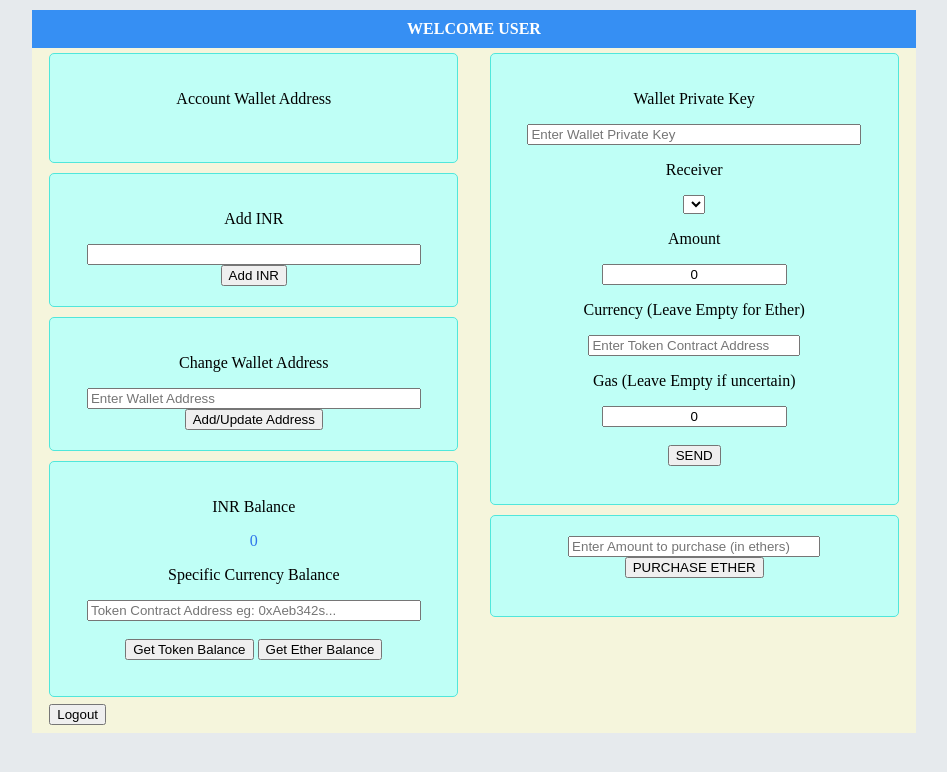
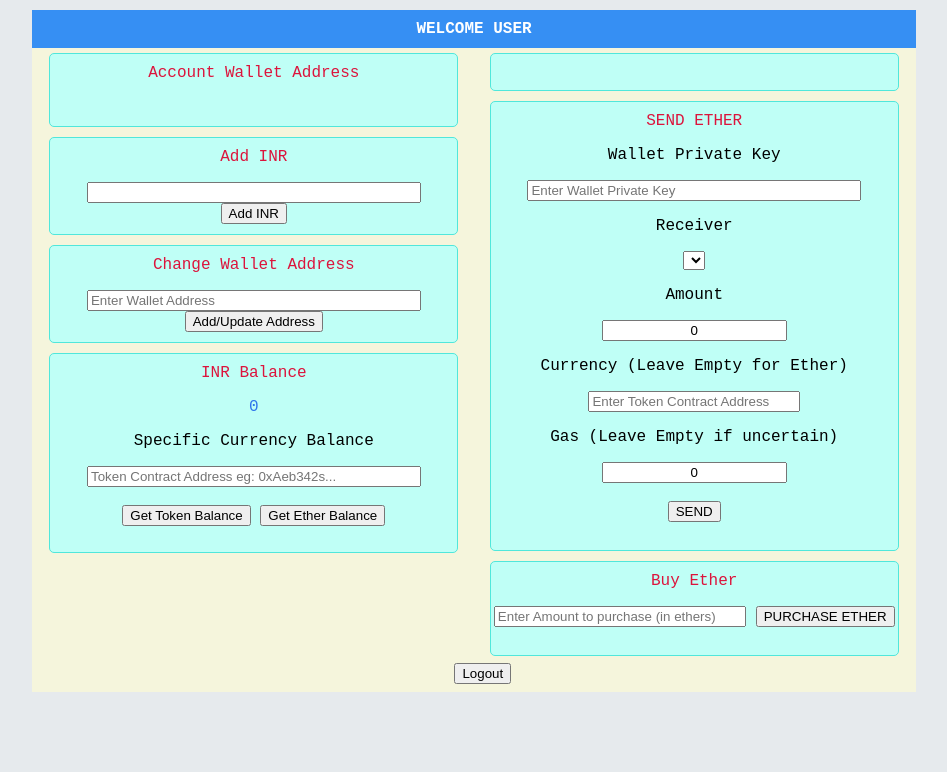
Before and after one commit to Valroque/cryptoApp, a website: page views/index.html in a window 1280 px wide. Shown: the whole page, without its empty margins (166-1113 px from the left). Drawn offline with nearby package versions, Linux system fonts and the light colour scheme; a script that the page names is missing.

Commit message:
Did some css changes and rate window to frontend

```diff
--- a/public/css/admin.css
+++ b/public/css/admin.css
@@ -1,5 +1,6 @@
 body {
   background-color: #E6EAED;
+  font-family: Courier New;
 }
 
 .main {
@@ -7,6 +8,7 @@ body {
   margin: 0px 15%;
   margin-top: 10px;
   background-color: beige;
+  text-align: center;
 }
 
 .main h4 {
@@ -14,12 +16,17 @@ body {
   margin: 0px;
 }
 
+.heading {
+  color: crimson;
+  margin-top: 0px;
+}
+
 .wallet {
   background-color: #BFFFF6;
   float: left;
   width: 46%;
   text-align: center;
-  padding: 20px 0px;
+  padding: 10px 0px;
   margin: 5px 2%;
   border: 1px solid #50E7DB;
   border-radius: 5px;
@@ -39,7 +46,7 @@ body {
   background-color: #BFFFF6;
   width: 46%;
   text-align: center;
-  padding: 20px 0px;
+  padding: 10px 0px;
   border: 1px solid #50E7DB;
   border-radius: 5px;
   margin: 5px 2% 5px 1%;
--- a/public/css/index.css
+++ b/public/css/index.css
@@ -1,5 +1,6 @@
 body {
   background-color: #E6EAED;
+  font-family: Courier New;
 }
 
 .main {
@@ -7,6 +8,7 @@ body {
   margin: 0px 15%;
   margin-top: 10px;
   background-color: beige;
+  text-align: center;
 }
 
 .main h4 {
@@ -14,15 +16,21 @@ body {
   margin: 0px;
 }
 
+.heading {
+  margin-top: 0px;
+  color: crimson;
+}
+
 .wallet {
   background-color: #BFFFF6;
   float: left;
   width: 46%;
   text-align: center;
-  padding: 20px 0px;
+  padding: 10px 0px;
   margin: 5px 2%;
   border: 1px solid #50E7DB;
   border-radius: 5px;
+  overflow: auto;
 }
 
 .wallet input {
@@ -39,8 +47,9 @@ body {
   background-color: #BFFFF6;
   width: 46%;
   text-align: center;
-  padding: 20px 0px;
+  padding: 10px 0px;
   border: 1px solid #50E7DB;
   border-radius: 5px;
   margin: 5px 2% 5px 1%;
+  overflow: auto;
 }
--- a/public/js/admin.js
+++ b/public/js/admin.js
@@ -21,7 +21,9 @@ $(document).ready(function() {
           $('#currentAddress').css({'color' : 'red'});
           $('#transaction').hide();
         }
+
         $('#balanceINR').text(adminData.INR);
+        $('#exchange').text("Exchange Rate : 1 Ether = " + adminData.rate + " INR");
       }
     }
   })
--- a/public/js/index.js
+++ b/public/js/index.js
@@ -11,8 +11,9 @@ $(document).ready(function() {
       } else {
         window.localStorage.setItem('userData', JSON.stringify(data.userData));
         var userData = data.userData;
+
         $('.main div h4').text('Welcome ' + userData.userName);
-
+        $('#exchange').text("Exchange Rate : 1 Ether = " + userData.rate + " INR");
         $('#'+userData.userName).remove();
 
         if(userData.walletAddress) {
@@ -188,6 +189,7 @@ var updateWallet = function() {
           userData.walletAddress = newAddress;
           window.localStorage.setItem('userData', JSON.stringify(userData));
           $('#currentAddress').text(newAddress);
+          $('#currentAddress').css({'color' : '#2f76eb'});
         }
 
         alert(data.message);
--- a/routes/admin.js
+++ b/routes/admin.js
@@ -7,6 +7,7 @@ router.route('/getData')
   client.get("user:admin", function(error, data) {
     if(!error && data) {
       data = JSON.parse(data);
+      data.rate = utils.rate;
       res.send({ "status" : 1, "adminData": data })
     } else {
       req.session.destroy();
--- a/routes/general.js
+++ b/routes/general.js
@@ -14,6 +14,7 @@ router.route('/getData')
   client.get("user:"+userName, function(error, data) {
     if(!error && data) {
       data = JSON.parse(data);
+      data.rate = utils.rate;
       res.send({ "status" : 1, "userData": data })
     } else {
       req.session.destroy();
--- a/routes/utils.js
+++ b/routes/utils.js
@@ -12,3 +12,4 @@ var transactionLimit = 100000;
 exports.client = client;
 exports.web3 = web3;
 exports.transactionLimit = transactionLimit;
+exports.rate = rate;
--- a/views/index.html
+++ b/views/index.html
@@ -15,11 +15,16 @@
             </div>
             <div>
                 <div style="overflow:auto">
+                    <div class="transaction">
+                        <p id="exchange"></p>
+                    </div>
                     <div class="wallet">
-                      <p>Account Wallet Address</p>
-                      <p id="currentAddress"></p><br>
+                        <p class="heading">Account Wallet Address</p>
+                        <p id="currentAddress"></p><br>
                     </div>
                     <div class="transaction">
+                        <p style="margin-top:0px" class="heading">SEND ETHER</p>
+
                         <p>Wallet Private Key</p>
                         <input id="trxnPrvtKey" style="width:80%" placeholder="Enter Wallet Private Key"></input>
 
@@ -40,17 +45,17 @@
                         <div class="transactionEther"></div>
                     </div>
                     <div class="wallet">
-                      <p>Add INR</p>
+                      <p class="heading">Add INR</p>
                       <input id="addINR"></input><br>
                       <button onclick="addINR()">Add INR</button>
                     </div>
                     <div class="wallet">
-                        <p>Change Wallet Address</p>
+                        <p class="heading">Change Wallet Address</p>
                         <input id="updateWallet" placeholder="Enter Wallet Address"></input><br>
                         <button onClick="updateWallet()">Add/Update Address</button>
                     </div>
-                    <div class="wallet">
-                        <p>INR Balance</p>
+                    <div class="wallet" style="margin-bottom:10px">
+                        <p class="heading">INR Balance</p>
                         <p style="color:#2f76eb" id="balanceINR">0</p>
                         <p>Specific Currency Balance</p>
                         <input id="balanceCurrency" placeholder="Token Contract Address eg: 0xAeb342s..."></input><br><br>
@@ -59,7 +64,8 @@
                         <p style="color:#2f76eb" id="balanceAmount"></p>
                     </div>
                     <div class="transaction">
-                        <input style="width:60%;" id="purchaseEther" /placeholder="Enter Amount to purchase (in ethers)"></input><br>
+                        <p class="heading">Buy Ether</p>
+                        <input style="width:60%;" id="purchaseEther" /placeholder="Enter Amount to purchase (in ethers)"></input>
                         <button onclick="purchaseEther()">PURCHASE ETHER</button><br><br>
                         <div class="purchaseEther"></div>
                     </div>
```
Also changed, not shown: views/admin.html (+3 -0 lines).
